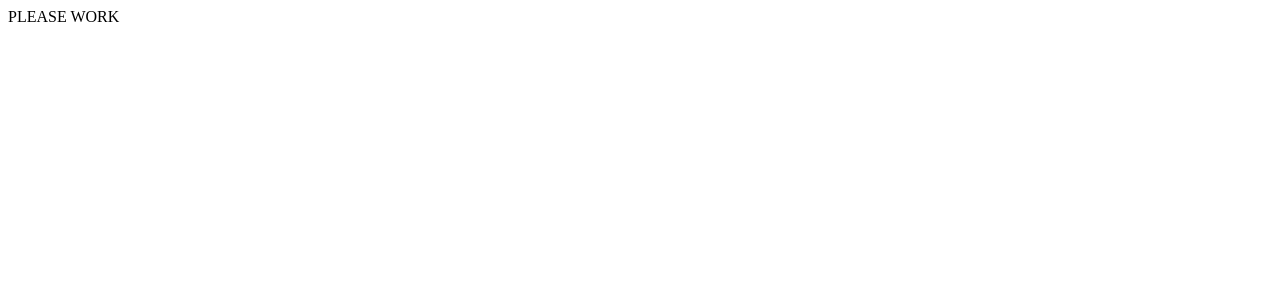
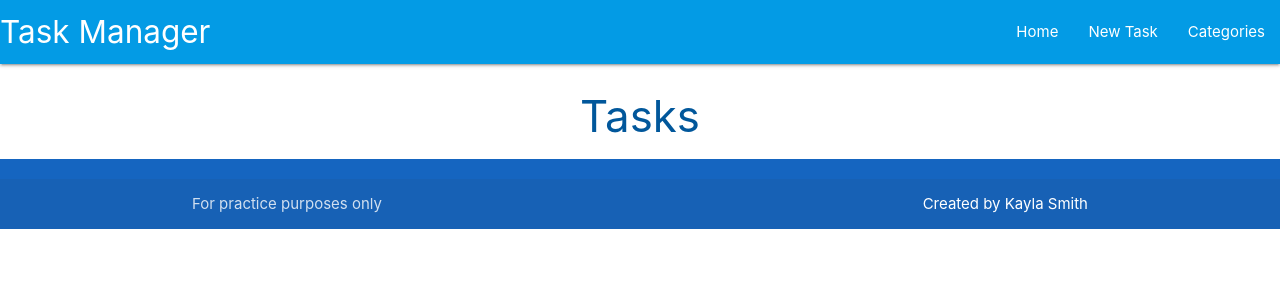
Before and after one commit to Kaylaesmith1/task-manager-walkthrough, a Flask app: page / in a window 1280 px wide. Before the commit the part shown is almost empty. Shown: the top 300 px of the page. Run offline with Flask 2, Linux system fonts and the light colour scheme.

Commit message:
Add styling

```diff
--- a/taskmanager/routes.py
+++ b/taskmanager/routes.py
@@ -5,4 +5,4 @@ from taskmanager.models import Category, Task
 
 @app.route("/")
 def home():
-    return render_template("base.html")
+    return render_template("tasks.html")
--- /dev/null
+++ b/taskmanager/static/js/script.js
@@ -0,0 +1,4 @@
+document.addEventListener('DOMContentLoaded', function() {
+    let sidenav = document.querySelectorAll('.sidenav');
+    M.Sidenav.init(sidenav);
+  });
--- a/taskmanager/templates/base.html
+++ b/taskmanager/templates/base.html
@@ -4,11 +4,54 @@
     <meta charset="UTF-8">
     <meta http-equiv="X-UA-Compatible" content="IE=edge">
     <meta name="viewport" content="width=device-width, initial-scale=1.0">
+    <link rel="stylesheet" href="https://cdnjs.cloudflare.com/ajax/libs/font-awesome/5.15.3/css/all.min.css" integrity="sha512-iBBXm8fW90+nuLcSKlbmrPcLa0OT92xO1BIsZ+ywDWZCvqsWgccV3gFoRBv0z+8dLJgyAHIhR35VZc2oM/gI1w==" crossorigin="anonymous" referrerpolicy="no-referrer" />
+     <link rel="stylesheet" href="https://cdnjs.cloudflare.com/ajax/libs/materialize/1.0.0/css/materialize.min.css" type="text/css">
+    <link rel="stylesheet" href="{{ url_for('static', filename='css/static.css') }}" type="text/css">
+
     <title>Task Manager</title>
 </head>
 <body>
 
-    PLEASE WORK
+    <header>
+        <!-- top navbar -->
+        <nav class="light-blue darken-1">
+            <div class="nav-wrapper">
+                <a href="{{ url_for('home') }}" class="brand-logo">Task Manager</a>
+                <a href="#" data-target="mobile-demo" class="sidenav-trigger"><i class="fas fa-bars">menu</i></a>
+                <ul class="right hide-on-med-and-down">
+                    <li><a href="{{ url_for('home') }}">Home</a></li>
+                    <li><a href="">New Task</a></li>
+                    <li><a href="">Categories</a></li>
+
+                </ul>
+            </div>
+        </nav>
+        <!-- mobile side navbar -->
+        <ul class="sidenav" id="mobile-demo">
+            <li><a href="{{ url_for('home') }}">Home</a></li>
+            <li><a href="">New Task</a></li>
+            <li><a href="">Categories</a></li>
+
+        </ul>
+    </header>
+    <main class="container">
+        {% block content %}
+
+        {% endblock %}
+
+    </main>
+    <footer class="page-footer blue darken-3">
+        <div class="footer-copyright">
+          <div class="container">
+          For practice purposes only
+          <a class="white-text right" href="https://www.linkedin.com/in/kayla-smith-ab1595101/?locale=en_US" target="_blank">Created by Kayla Smith</a>
+
+          </div>
+        </div>
+      </footer>
+
+    <script src="https://cdnjs.cloudflare.com/ajax/libs/materialize/1.0.0/js/materialize.min.js"></script>
+    <script src="{{ url_for('static', filename='js/script.js') }}"></script>
 
 </body>
 </html>
--- /dev/null
+++ b/taskmanager/templates/tasks.html
@@ -0,0 +1,6 @@
+{% extends "base.html" %}
+{% block content %}
+
+<h3 class="light-blue-text text-darken-4 center-align">Tasks</h3>
+
+{% endblock %}
```
Also changed, not shown: taskmanager/static/css/style.css (added, +9 -0 lines).
